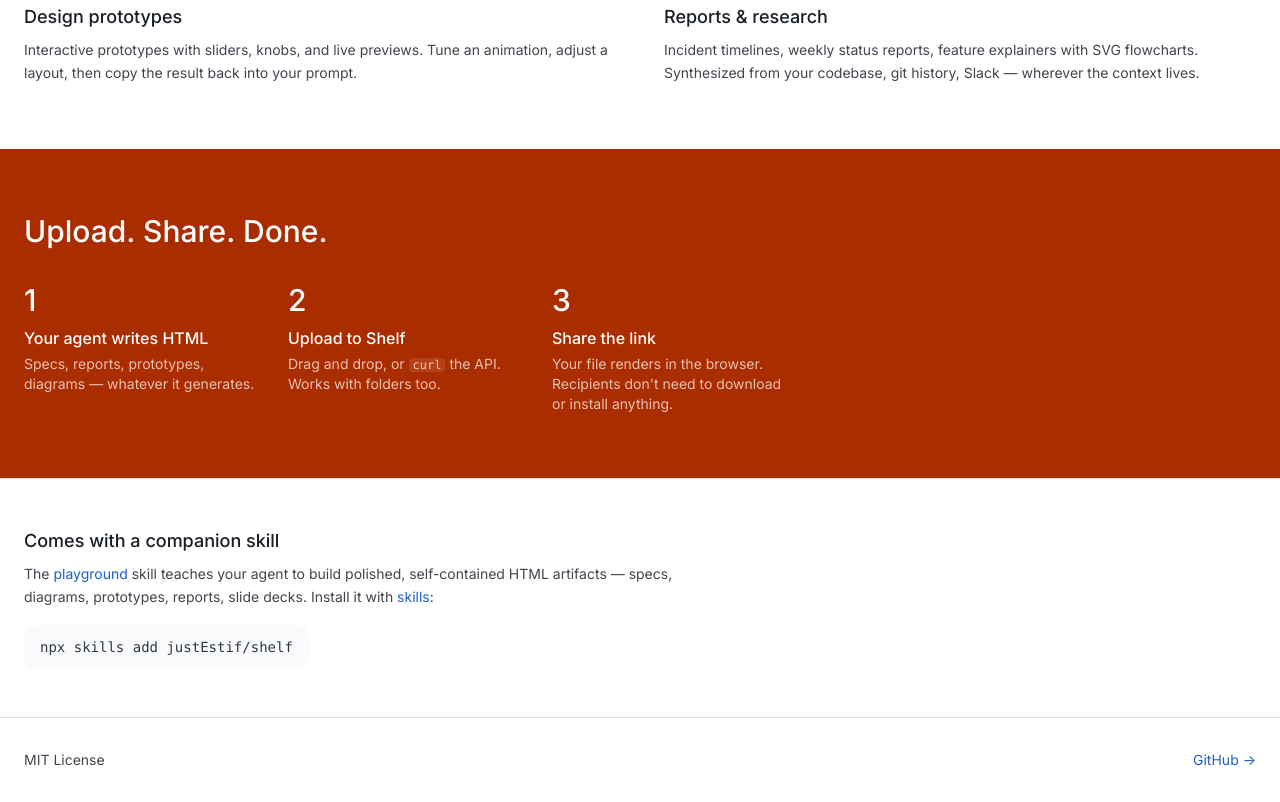
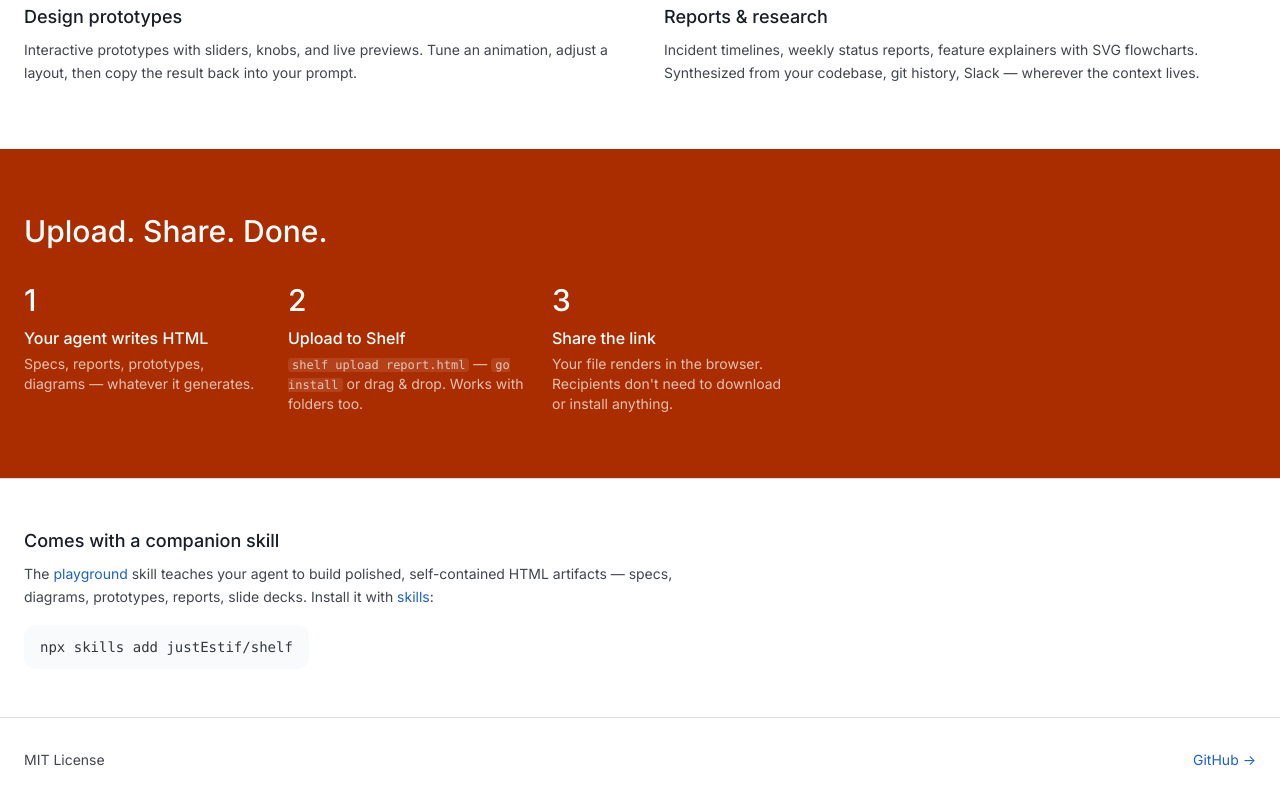
Before and after one commit to justEstif/shelf, a plain HTML site: page docs/index.html in a window 1280 px wide. Shown: the part 1138-1940 px from the top of the page. Drawn offline with nearby package versions, Linux system fonts and the light colour scheme.

Commit message:
update landing page to reference shelf CLI

```diff
--- a/docs/index.html
+++ b/docs/index.html
@@ -150,7 +150,7 @@
         <div>
           <div class="text-3xl font-medium mb-2">2</div>
           <div class="font-medium mb-1">Upload to Shelf</div>
-          <div class="text-sm text-on-dark/70">Drag and drop, or <code class="bg-on-dark/10 px-1 rounded text-xs">curl</code> the API. Works with folders too.</div>
+          <div class="text-sm text-on-dark/70"><code class="bg-on-dark/10 px-1 rounded text-xs">shelf upload report.html</code> — <code class="bg-on-dark/10 px-1 rounded text-xs">go install</code> or drag &amp; drop. Works with folders too.</div>
         </div>
         <div>
           <div class="text-3xl font-medium mb-2">3</div>
```
